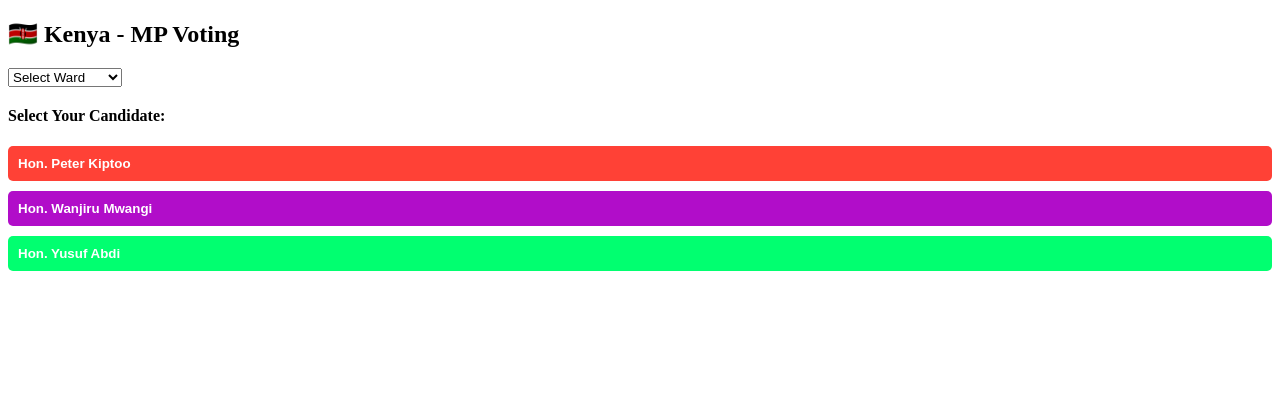
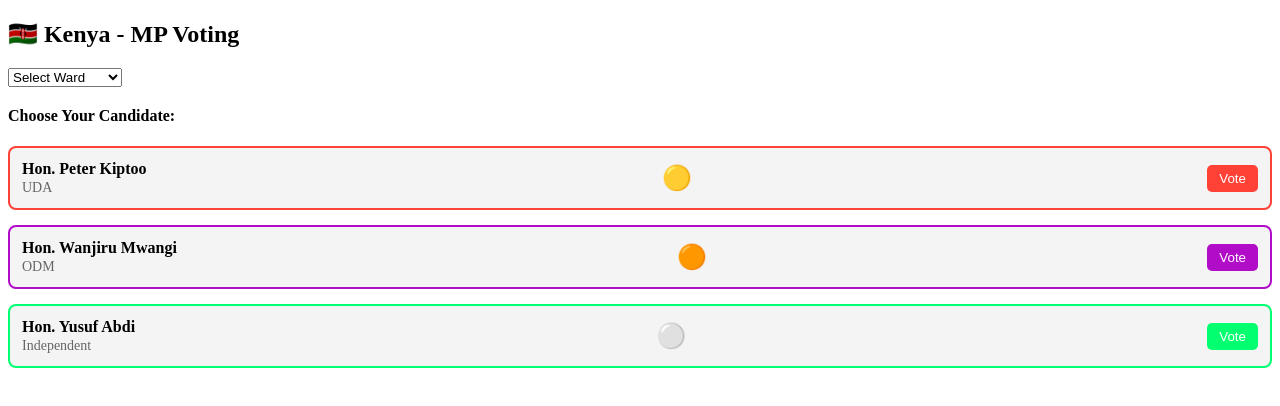
Before and after one commit to Ourwillxyz/Ourwill, a Next.js app: page /ke/mp in a window 1280 px wide. Shown: the top 406 px of the page. Built offline with nearby package versions, Linux system fonts and the light colour scheme.

Commit message:
Update mp.js
Design update: Candidate party info, symbol & vote button for MP poll

```diff
--- a/pages/ke/mp.js
+++ b/pages/ke/mp.js
@@ -2,9 +2,9 @@
 import { wards } from '../../components/WardSelector';
 
 const candidates = [
-  { name: 'Hon. Peter Kiptoo', color: '#FF4136' },
-  { name: 'Hon. Wanjiru Mwangi', color: '#B10DC9' },
-  { name: 'Hon. Yusuf Abdi', color: '#01FF70' },
+  { name: 'Hon. Peter Kiptoo', color: '#FF4136', party: 'UDA', symbol: '🟡' },
+  { name: 'Hon. Wanjiru Mwangi', color: '#B10DC9', party: 'ODM', symbol: '🟠' },
+  { name: 'Hon. Yusuf Abdi', color: '#01FF70', party: 'Independent', symbol: '⚪' },
 ];
 
 export default function MPPoll() {
@@ -42,25 +42,40 @@
         ))}
       </select>
 
-      <h4 style={{ marginTop: '20px' }}>Select Your Candidate:</h4>
-      <div style={{ display: 'flex', flexDirection: 'column', gap: '10px', margin: '10px 0' }}>
+      <h4 style={{ marginTop: '20px' }}>Choose Your Candidate:</h4>
+      <div style={{ display: 'flex', flexDirection: 'column', gap: '15px', margin: '15px 0' }}>
         {candidates.map((c) => (
+          <div
+            key={c.name}
+            style={{
+              backgroundColor: '#f4f4f4',
+              border: `2px solid ${c.color}`,
+              borderRadius: '8px',
+              padding: '12px',
+              display: 'flex',
+              justifyContent: 'space-between',
+              alignItems: 'center'
+            }}
+          >
+            <div>
+              <strong style={{ fontSize: '16px' }}>{c.name}</strong><br />
+              <span style={{ fontSize: '14px', color: '#666' }}>{c.party}</span>
+            </div>
+            <div style={{ fontSize: '24px' }}>{c.symbol}</div>
             <button
-            key={c.name}
               onClick={() => handleVote(c.name)}
               style={{
                 backgroundColor: c.color,
                 color: '#fff',
                 border: 'none',
-              padding: '10px',
                 borderRadius: '5px',
-              cursor: 'pointer',
-              textAlign: 'left'
+                padding: '6px 12px',
+                cursor: 'pointer'
               }}
             >
-            {/* Placeholder for future logo or symbol */}
-            <strong>{c.name}</strong>
+              Vote
             </button>
+          </div>
         ))}
       </div>
 
```
Lines whose indentation alone changed are shown as unchanged.
